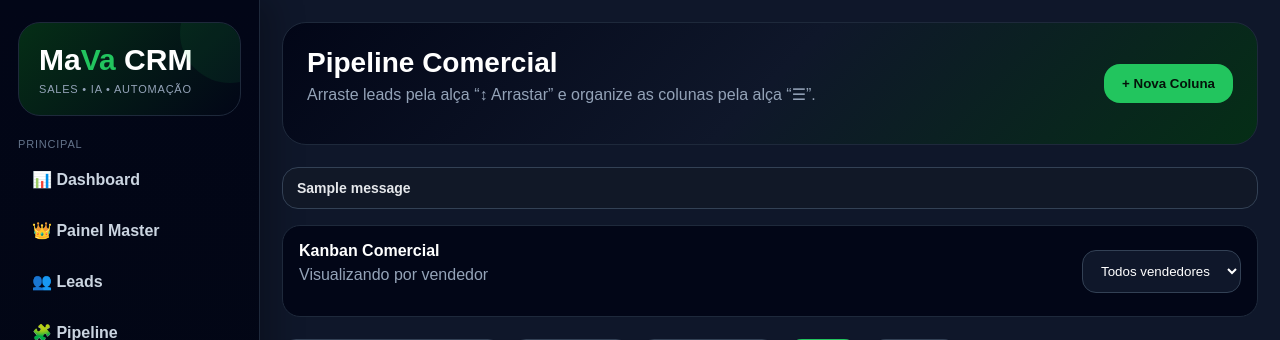
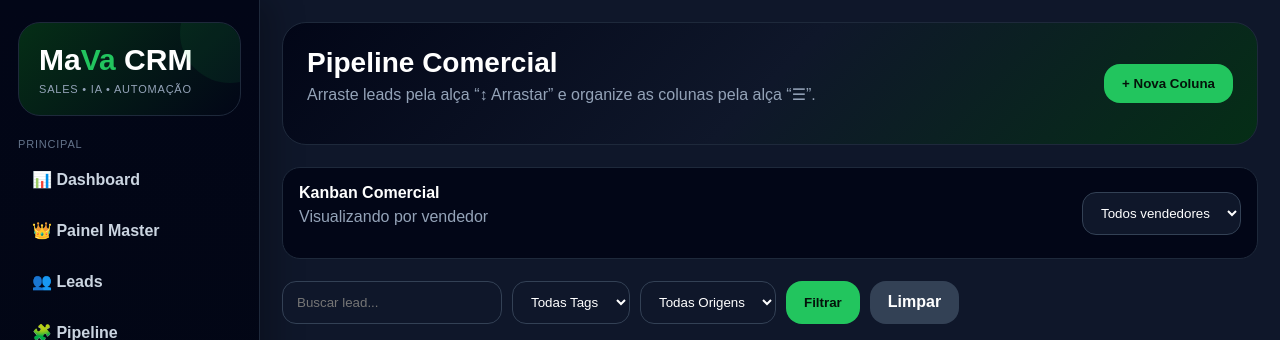
Before and after one commit to Mauricio3114/CRM360, a Flask app: page /pipeline/ in a window 1280 px wide. Shown: the top 340 px of the page. Run offline with Flask 3, Linux system fonts and the light colour scheme; a user stored in the database is signed in; data comes from the database, SQL or seed files in the repository; tables that the repository leaves empty hold one stand-in row (values such as "Sample post"); one stand-in notice (Sample message) is shown.

Commit message:
Remove flashs do pipeline

```diff
--- a/app/templates/pipeline.html
+++ b/app/templates/pipeline.html
@@ -441,18 +441,6 @@
     </div>
 </div>
 
-{% with mensagens = get_flashed_messages(with_categories=true) %}
-    {% if mensagens %}
-        <div class="pipeline-alerts">
-            {% for categoria, mensagem in mensagens %}
-                <div class="pipeline-alert">
-                    {{ mensagem }}
-                </div>
-            {% endfor %}
-        </div>
-    {% endif %}
-{% endwith %}
-
 <div class="pipeline-toolbar">
     <div>
         <strong>Kanban Comercial</strong>
```
